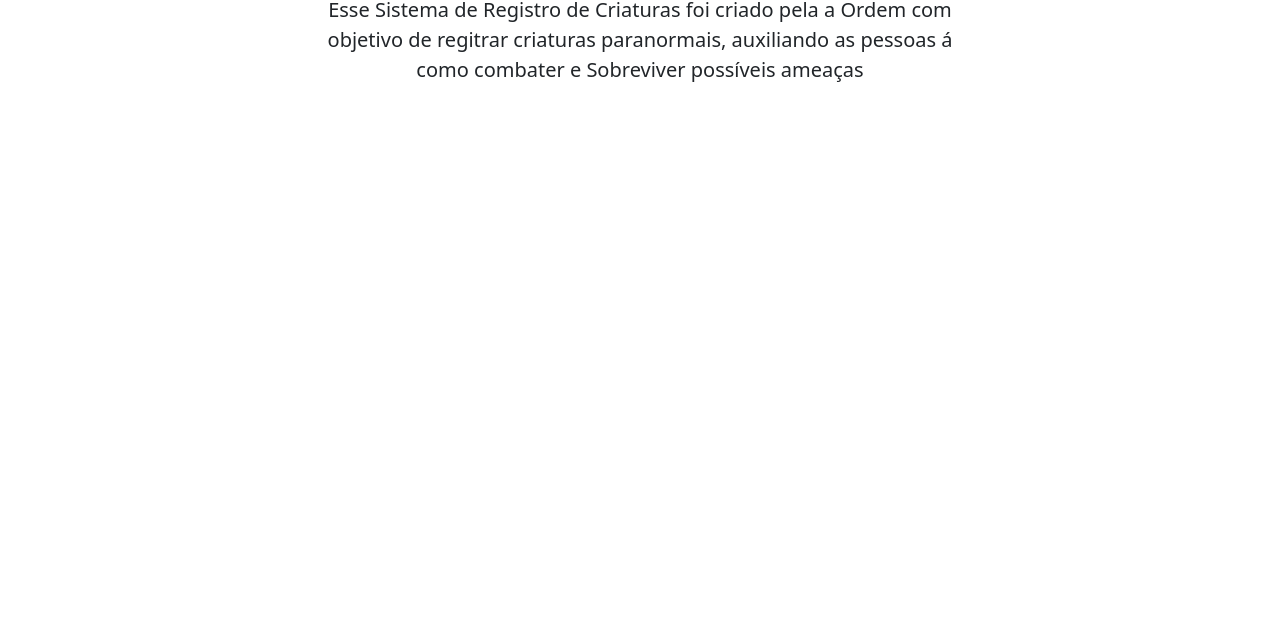
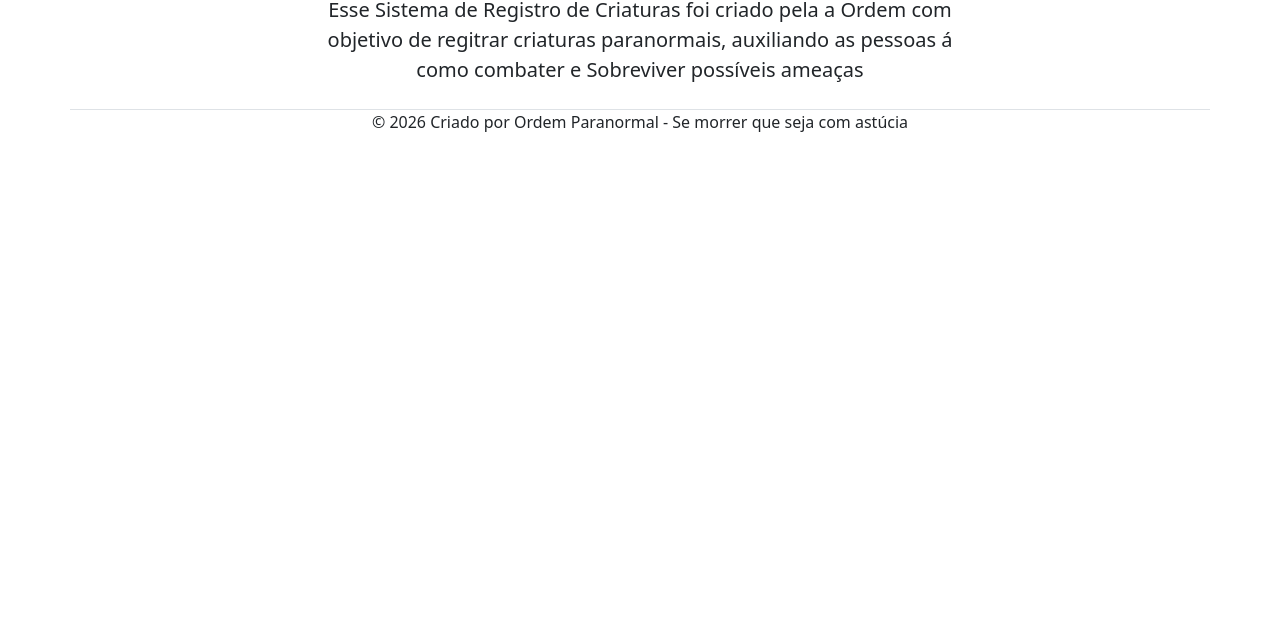
Before and after one commit to Chaves-07/Ordem-Paranormal-Sistema-de-Registro-de-Criaturas, a plain HTML site: page index.html in a window 1280 px wide. Shown: the part 158-800 px from the top of the page. Drawn offline with nearby package versions, Linux system fonts and the light colour scheme.

Commit message:
#Tareefa7 - Criação do Rodapé

```diff
--- a/index.html
+++ b/index.html
@@ -34,6 +34,10 @@
         </div>
       </div>
 
+      <footer class="d-flex flex-wrap justify-content-center my-4 border-top container">
+        <p>© 2026 Criado por Ordem Paranormal - Se morrer que seja com astúcia</p>
+      </footer>
+
     <script src="https://cdn.jsdelivr.net/npm/bootstrap@5.3.8/dist/js/bootstrap.bundle.min.js" integrity="sha384-FKyoEForCGlyvwx9Hj09JcYn3nv7wiPVlz7YYwJrWVcXK/BmnVDxM+D2scQbITxI" crossorigin="anonymous"></script>
 </body>
 </html>
```
